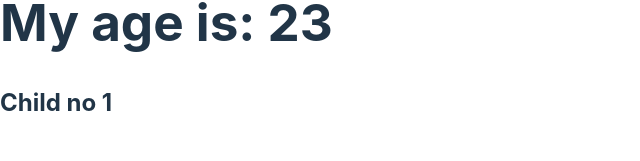
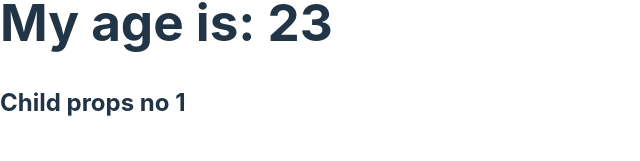
Before and after one commit to sanishkarkee/REACT-2024, a React (Vite) app: page / in a window 1280 px wide. Shown: the part 131-292 px from the top of the page, without its empty margins (0-640 px from the left). Built offline with nearby package versions, Linux system fonts and the light colour scheme.

Commit message:
✨ :sparkles: video12 - Class components / props

```diff
--- a/src/main.jsx
+++ b/src/main.jsx
@@ -9,7 +9,7 @@ root.render(
   <React.StrictMode>
     {
       <MyClass name='Adil' age={23}>
-        <h2>Child no 1</h2>
+        <h2>Child props no 1</h2>
       </MyClass>
 
       /*<MyClass name='Anit' age={22}>
```
